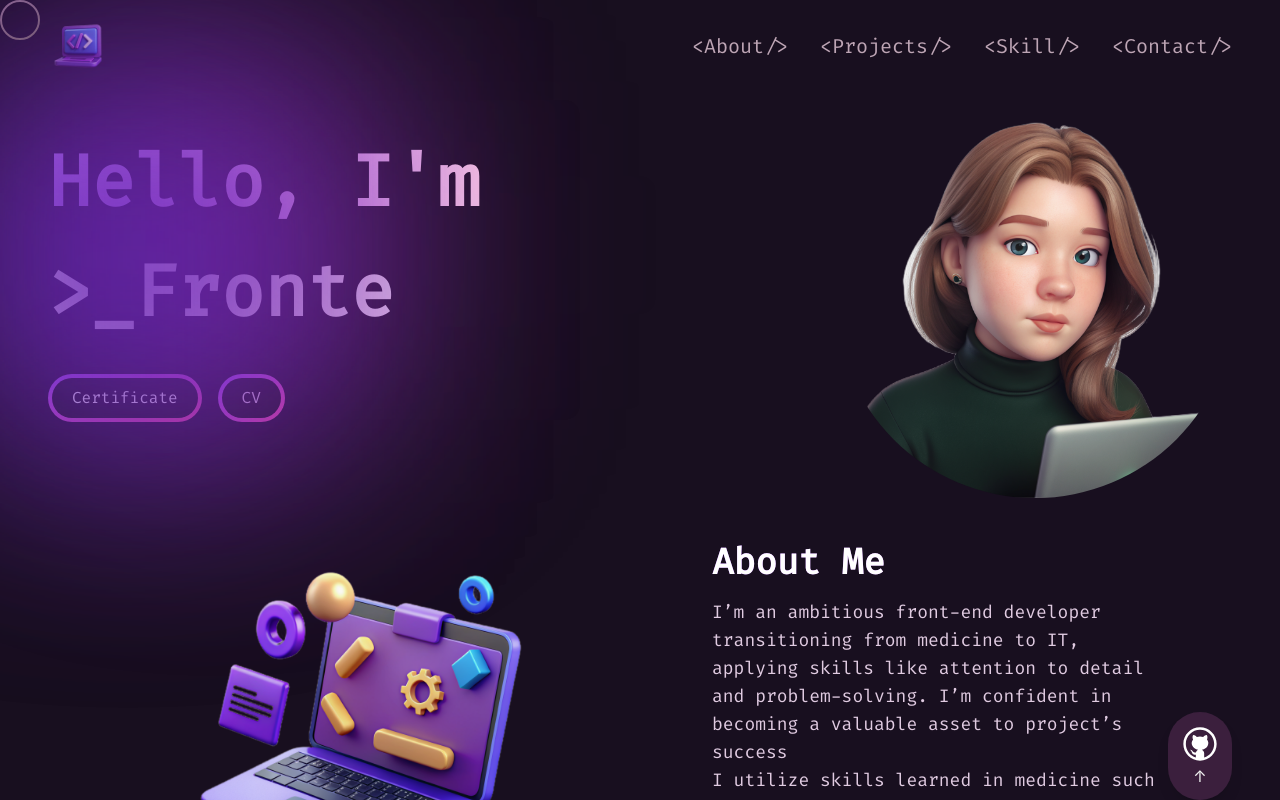
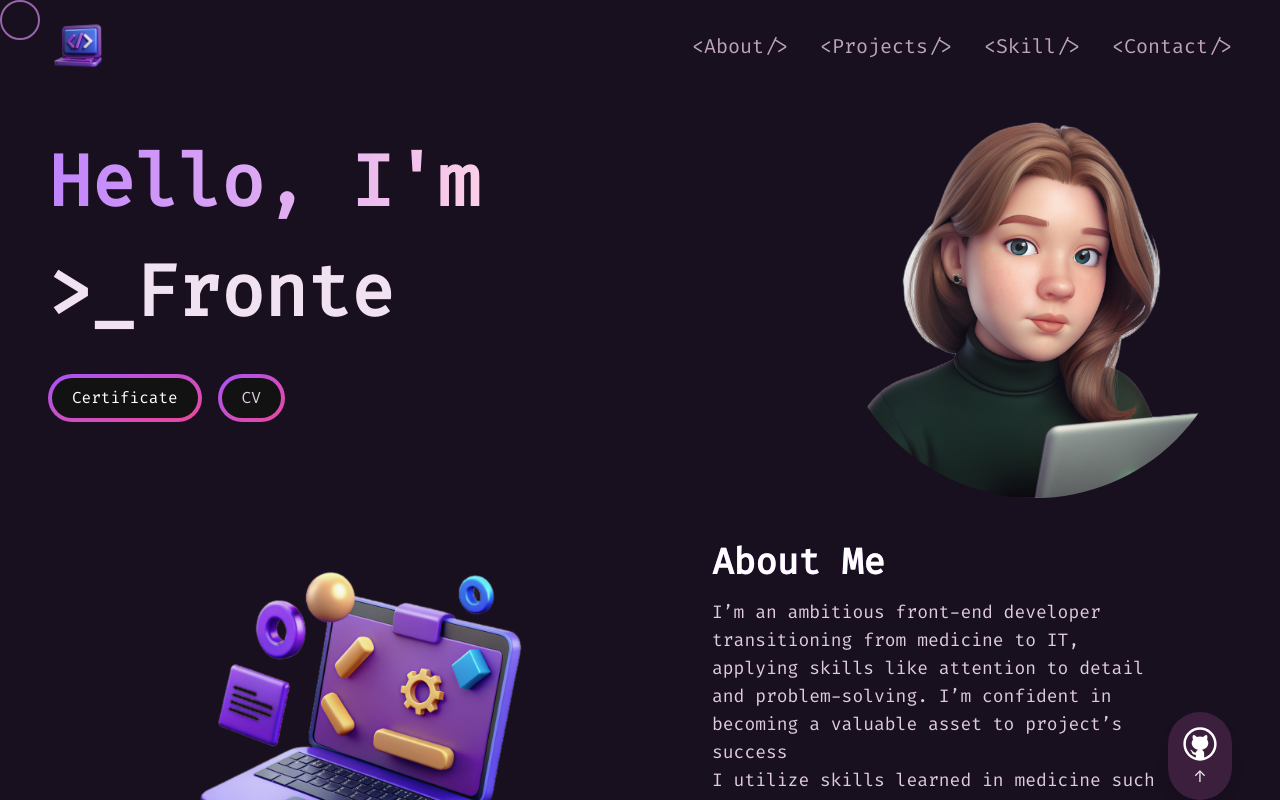
Before and after one commit to oleksaYevtush/myPortfolio, a Next.js app: page / in a window 1280 px wide. Shown: the top 800 px of the page. Built offline with nearby package versions, Linux system fonts and the light colour scheme.

Commit message:
refactor: add link; optimize the code

```diff
--- a/src/app/components/EmailSection.jsx
+++ b/src/app/components/EmailSection.jsx
@@ -10,7 +10,7 @@ const EmailSection = () => {
   return (
     <section
       id="contact"
-      className="font-title relative grid gap-4 py-24 my-12 sm:pt-0 md:gap-6 sm:gap-8 md:grid-cols-2 md:my-12 sm:justify-items-center">
+      className="relative grid gap-4 py-24 my-12 font-title sm:pt-0 md:gap-6 sm:gap-8 md:grid-cols-2 md:my-12 sm:justify-items-center">
       <div className=" bg-[#512f6bb2] rounded-[15px] md:-translate-x-1/4 h-80 w-80 blur-[125px] scale-120 opacity-130 absolute top-50 -left-45 transform -translate-x-1/2 -translate-1/2 animate-infinite animate-pulse animation-delay-3000"></div>
       <div className=" bg-[#8f2b9eae] rounded-[15px] md:-translate-x-1/4 h-80 w-80 blur-[125px] scale-120 opacity-130 absolute top-30 -left-55 transform -translate-x-1/2 -translate-1/2 animate-infinite animate-pulse animation-delay-2000"></div>
       <div className=" bg-[#4f2898af] rounded-[15px] md:-translate-x-1/4 h-80 w-80 blur-[125px] scale-120 opacity-130 absolute top-30 -left-65 transform -translate-x-1/2 -translate-1/2 animate-infinite animate-pulse animation-delay-4000"></div>
@@ -22,15 +22,15 @@ const EmailSection = () => {
           {" "}
           👋🏼I will be glad to see you in my contacts.<br></br>
           You can contact me here: olexaevtush@gmail.com<br></br>
-          Telegram: https://t.me/OlexaEvtush<br></br>
+          Telegram: @OlexaEvtush<br></br>
           ✨I&apos;m currently looking for new opportunities, my inbox is always open.<br></br>
           🤝I believe that I can become a valuable employee and help achieve the project&apos;s success.
         </p>
         <div className="flex flex-row gap-2 socials sm:justify-items-center">
-          <Link href="https://github.com/olexaevtush">
+          <Link href="https://github.com/oleksaYevtush">
             <Image src={GithubIcon} alt="Github Icon" />
           </Link>
-          <Link href="https://www.linkedin.com/in/оleks-yevtush-b2a082228/">
+          <Link href="https://www.linkedin.com/in/оleksa-yevtush/">
             <Image src={LinkedinIcon} alt="Linkedin Icon" />
           </Link>
         </div>
--- a/src/app/components/Footer.jsx
+++ b/src/app/components/Footer.jsx
@@ -8,7 +8,6 @@ const Footer = () => {
       <div className="container flex justify-between p-12">
         <Image src={Workplace} width={40}
             height={40} alt="workplace" />
-        <p className="text-slate-600">All rights reserved.</p>
       </div>
     </footer>
   );
--- a/src/app/components/HeroSection.jsx
+++ b/src/app/components/HeroSection.jsx
@@ -7,16 +7,13 @@ import Link from "next/link";
 
 const HeroSection = () => {
   return (
-    <section className="pb-[130px] md:pb-[30px] sm:pb-[30px] xs:pb-[30px]">
+    <section className="pb-[130px] md:pb-[30px] sm:pb-[30px] xs:pb-[30px] relative">
       <div className="grid grid-cols-1 sm:grid-cols-12">
-        <div className=" bg-[#612c8bb2] rounded-[15px] md:-translate-x-1/4 h-80 w-80 blur-[125px] scale-120 opacity-130 absolute top-50 -left-45 transform -translate-x-1/2 -translate-1/2 animate-infinite animate-pulse animation-delay-3000"></div>
-        <div className=" bg-[#aa31bdae] rounded-[15px] md:-translate-x-1/4 h-80 w-80 blur-[125px] scale-120 opacity-130 absolute top-30 -left-55 transform -translate-x-1/2 -translate-1/2 animate-infinite animate-pulse animation-delay-2000"></div>
-        <div className=" bg-[#5c23c6af] rounded-[15px] md:-translate-x-1/4 h-80 w-80 blur-[125px] scale-120 opacity-130 absolute top-30 -left-65 transform -translate-x-1/2 -translate-1/2 animate-infinite animate-pulse animation-delay-4000"></div>
         <motion.div
           initial={{ opacity: 0, scale: 0.5 }}
           animate={{ opacity: 1, scale: 1 }}
           transition={{ duration: 1.5 }}
-          className="col-span-8 text-center place-self-center sm:text-left justify-self-start">
+          className="relative z-10 col-span-8 text-center place-self-center sm:text-left justify-self-start">
           <h1 className="mb-4 text-3xl font-bold text-[#f0e2f1] md:text-6xl sm:text-5xl lg:text-7xl lg:leading-normal">
             <span className="text-transparent font-title bg-clip-text bg-gradient-to-r from-primary-400 to-secondary-200">
               Hello, I&apos;m{" "}
@@ -37,19 +34,19 @@ const HeroSection = () => {
               className="font-title" />
           </h1>
           <div>
-            <Link
-              href="/#certificate"
-              className="z-0 inline-block w-full px-1 py-1 mr-4 text-white rounded-full sm:w-fit bg-[#121212] hover:bg-slate-800 bg-gradient-to-br from-primary-500 to-secondary-500">
-              <span id="certificate" className="font-title block bg-[#121212] hover:bg-slate-800 rounded-full px-5 py-2">
-                Certificate
-              </span>
-            </Link>
+          <Link
+            href="#certificate"
+            className="z-10 inline-block w-full px-1 py-1 mr-4 text-white transition-colors duration-300 rounded-full pointer-events-auto sm:w-fit bg-gradient-to-br from-primary-500 to-secondary-500 hover:bg-slate-800">
+            <span className="font-title block bg-[#121212] hover:bg-slate-800 rounded-full px-5 py-2 transition-colors duration-300">
+              Certificate
+            </span>
+          </Link>
             <Link
               href="https://drive.google.com/file/d/1gn9dG-VI1sWgYFYE0GB_0JxSlcWbGz_w/view?usp=sharing"
               passHref
               target="_blank"
               rel="noopener noreferrer"
-              className="z-1 inline-block w-full px-1 py-1 mt-3 text-[#e0cbe1] rounded-full sm:w-fit bg-gradient-to-br from-primary-500 to-secondary-500 hover:bg-slate-800">
+              className="z-1 inline-block w-full px-1 py-1 mt-3 text-[#e0cbe1] rounded-full sm:w-fit bg-gradient-to-br from-primary-500 to-secondary-500 hover:bg-slate-800 pointer-events-auto">
               <span className="font-title block bg-[#121212] hover:bg-slate-800 rounded-full px-5 py-2">
                 CV
               </span>
@@ -60,7 +57,7 @@ const HeroSection = () => {
           initial={{ opacity: 0, scale: 0.5 }}
           animate={{ opacity: 1, scale: 1 }}
           transition={{ duration: 0.5, delay: 0.2 }}
-          className="col-span-4 sm:mt-8 place-self-center">
+          className="relative z-10 col-span-4 sm:mt-8 place-self-center">
           <div className="relative lg:mt-4">
           <motion.div
             initial={{ opacity: 0 }}
--- a/src/app/page.js
+++ b/src/app/page.js
@@ -64,7 +64,7 @@ export default function Home({ pageProps }) {
               <AboutSection />
               <SkillSection />
               <ProjectsSection />
-              <div style={{ paddingBottom: "200px" }}>
+              <div style={{ paddingBottom: "200px" }} id="certificate">
                 {projects.map((project, i) => {
                   const targetScale = 1 - ((projects.length - i) * 0.05);
                   return <Card key={`p_${i}`} i={i} {...project} progress={scrollYProgress} range={[i * 0.25, 1]} targetScale={targetScale} />;
```
